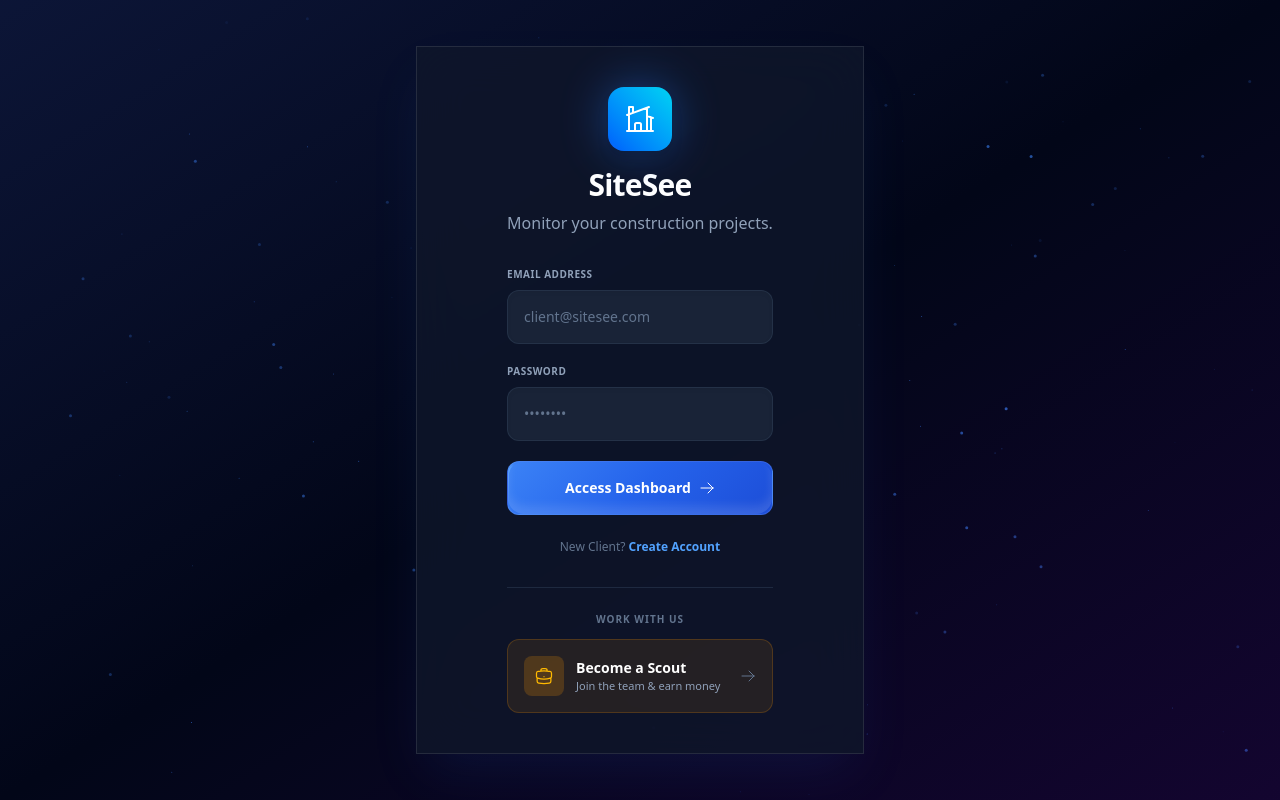
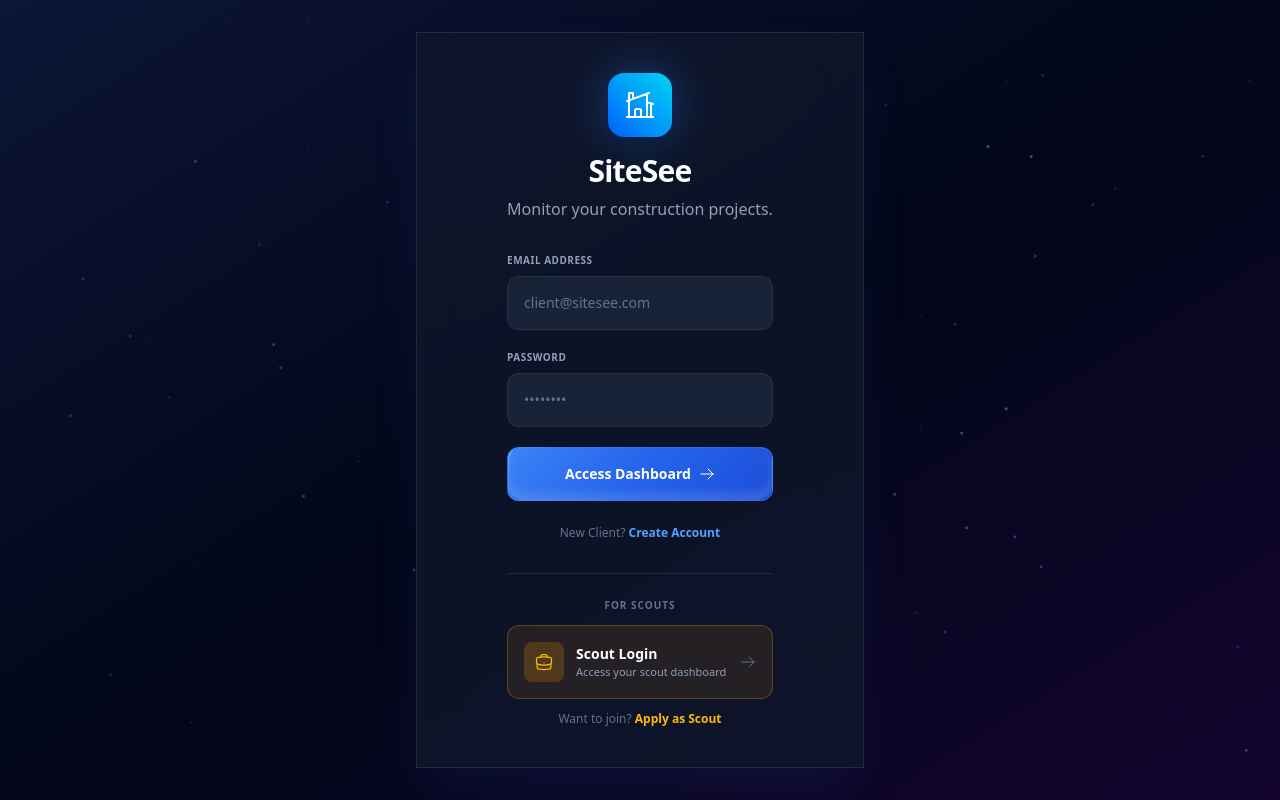
Before and after one commit to kevinboat82/sitesee, a React (Vite) app in the folder sitesee-frontend/: page / in a window 1280 px wide. Built offline with nearby package versions, Linux system fonts and the light colour scheme.

Commit message:
feat: Update client login to link to Scout Login page
- Changed 'Become a Scout' button to 'Scout Login' linking to /scout-login
- Added separate 'Apply as Scout' link for new scout signups
- Clear separation between client and scout login flows

```diff
--- a/sitesee-frontend/src/pages/Login.jsx
+++ b/sitesee-frontend/src/pages/Login.jsx
@@ -143,23 +143,27 @@ const Login = () => {
           {/* Scout Section */}
           <div className="mt-8 border-t border-slate-700/50 pt-6">
             <div className="flex flex-col items-center gap-3">
-              <p className="text-[10px] text-slate-500 uppercase font-bold tracking-widest">Work with us</p>
+              <p className="text-[10px] text-slate-500 uppercase font-bold tracking-widest">For Scouts</p>
 
               <Link
-                to="/scout-join"
-                className="w-full group flex items-center justify-between p-4 rounded-xl border border-amber-500/20 bg-amber-500/10 hover:bg-amber-500/20 hover:border-amber-500/40 transition-all duration-300 cursor-pointer"
+                to="/scout-login"
+                className="w-full group flex items-center justify-between p-4 rounded-xl border border-amber-500/30 bg-amber-500/10 hover:bg-amber-500/20 hover:border-amber-500/50 transition-all duration-300 cursor-pointer"
               >
                 <div className="flex items-center gap-3">
                   <div className="bg-amber-500/20 p-2.5 rounded-lg text-amber-400">
                     <BriefcaseIcon className="h-5 w-5" />
                   </div>
                   <div className="text-left">
-                    <p className="text-sm font-bold text-white group-hover:text-amber-300 transition">Become a Scout</p>
-                    <p className="text-[11px] text-slate-400">Join the team & earn money</p>
+                    <p className="text-sm font-bold text-white group-hover:text-amber-300 transition">Scout Login</p>
+                    <p className="text-[11px] text-slate-400">Access your scout dashboard</p>
                   </div>
                 </div>
                 <ArrowRightIcon className="h-4 w-4 text-slate-500 group-hover:text-amber-400 group-hover:translate-x-1 transition-all" />
               </Link>
+
+              <p className="text-xs text-slate-500 font-medium">
+                Want to join? <Link to="/scout-join" className="text-amber-400 cursor-pointer hover:text-amber-300 hover:underline font-bold transition">Apply as Scout</Link>
+              </p>
             </div>
           </div>
 
```
